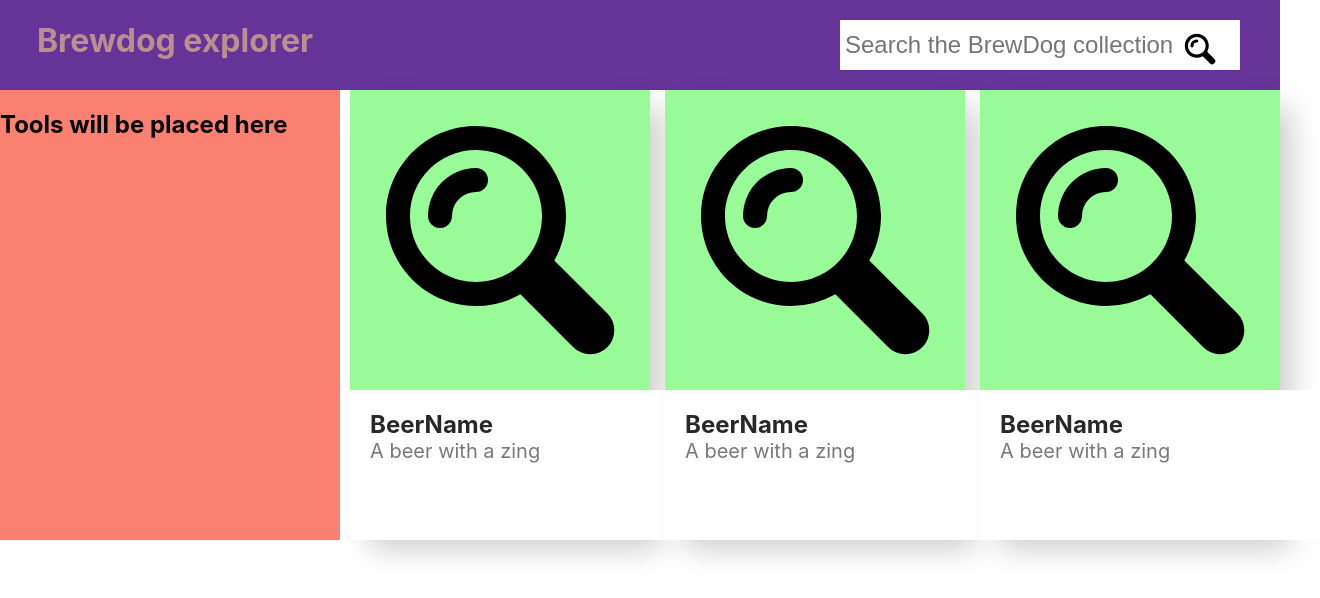
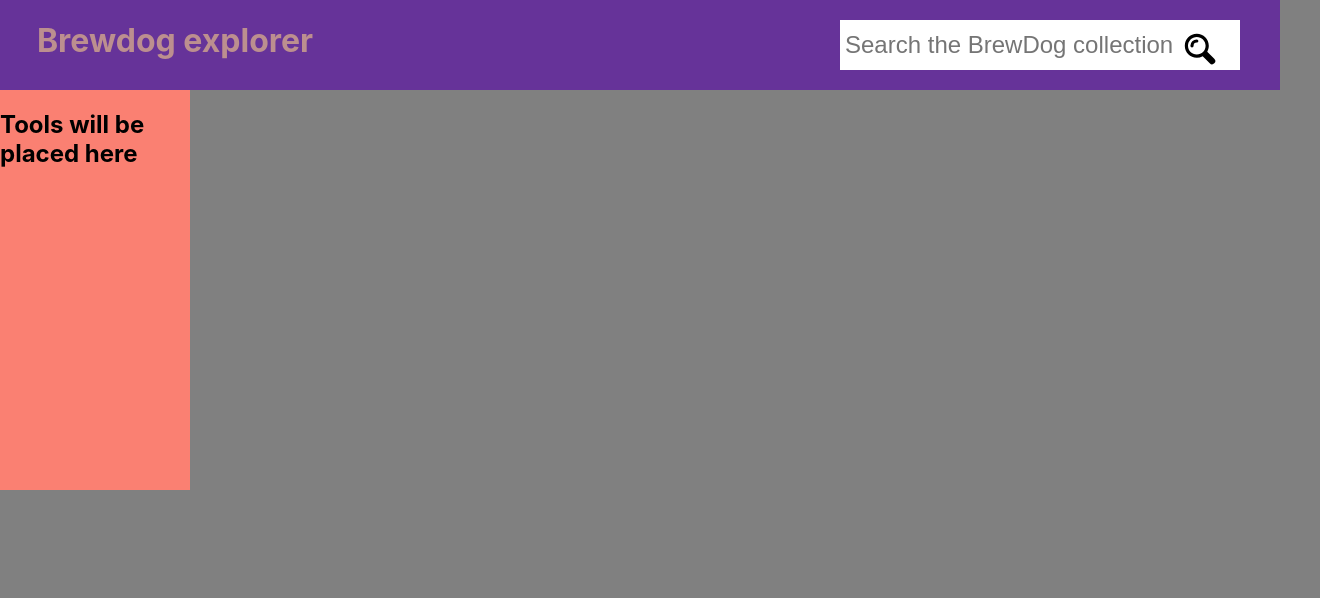
Before and after one commit to konsvasi/brewdog-explorer, a React (Create React App) app: page / in a window 1280 px wide. Shown: the top 598 px of the page, 1320 px wide, since content can reach past the window. Built offline with nearby package versions, Linux system fonts and the light colour scheme.

Commit message:
Added the api call and the rendering of the CardList and Card components with the results.

```diff
--- a/src/Components/App.js
+++ b/src/Components/App.js
@@ -3,11 +3,22 @@
 import MainPanel from './MainPanel';
 
 class App extends Component {
+  constructor(props) {
+    super(props);
+    this.state = {
+      results: []
+    }
+  }
+
+  getResults = (results) => {
+    this.setState({results: results});
+  }
+
   render() {
     return (
       <div>
-        <Header />
-        <MainPanel />
+        <Header getResults={this.getResults}/>
+        <MainPanel data={this.state.results}/>
       </div>
     );
   }
--- a/src/Components/Card.js
+++ b/src/Components/Card.js
@@ -1,18 +1,21 @@
 import React from 'react';
 import styled, { keyframes } from 'styled-components';
-import searchIcon from '../Assets/search.svg';
 
 const Details = styled.div`
-  padding: 20px;
+  padding: 30px;
   grid-row: 3;
   grid-column: 1 / -1;
   background: white;
-  width: 100%;
 `;
 
-const Description = styled.p`
+
+const Description = styled.div`
+  display: none;
+`;
+
+const DescriptionContent = styled.p`
   font-size: 16px;
-  display: none;
+  color: rgb(120,120,120);
 `;
 
 const fadeIn = keyframes`
@@ -28,12 +31,11 @@
 const Info = styled.div`
   box-shadow: 15px 13px 29px -5px rgba(0,0,0,0.21);
   display: grid;
-  grid-template-columns: repeat(2, 150px);
-  grid-template-rows: repeat(3, 150px);
+  grid-template-columns: 350px;
+  grid-template-rows: 150px minmax(150px, auto);
   background: palegreen;
   &:hover ${Details} {
     grid-row: 2 / 4;
-    transition: 2s;
     ${Description} {
       display: block;
       animation: ${fadeIn} 2s;
@@ -42,8 +44,10 @@
   }
 
   &:hover {
-    box-shadow: 15px 13px 29px -5px rgba(0,0,0,0.5);
-    transition: 2s
+    box-shadow: 15px 13px 29px -5px rgba(0,0,0,1);
+    transition: 2s;
+    grid-template-rows: 1fr;
+    background: red;
   }
 `;
 
@@ -68,19 +72,25 @@
   margin: 0;
 `;
 
+const SubDetails = styled.p`
+  font-weight: 700;
+  color: rgb(120,120,120);
+`;
+
 const Card = (props) => {
  return (
   <Info>
-    <ProductImage src={searchIcon}/>
+    <ProductImage src={props.beer.image_url}/>
     <Details>
-      <Name>BeerName</Name>
+      <Name>{props.beer.name}</Name>
       <TagLine>
-        A beer with a zing
+        {props.beer.tagline}
       </TagLine>
       <Description>
-        This is the description. Bla bla bla
-        blalsl asg alsglasglalg
-        asglaslgals gl asgsaglasg
+        <DescriptionContent>
+          {props.beer.description}
+        </DescriptionContent>
+        <SubDetails>Abv:{props.beer.abv}% Ibu: {props.beer.ibu}</SubDetails>
       </Description>
     </Details>
   </Info>
--- a/src/Components/CardList.js
+++ b/src/Components/CardList.js
@@ -4,17 +4,21 @@
 
 const List = styled.div`
  display: grid;
- grid-template-columns: repeat(3, 1fr);
+ grid-template-columns: repeat(3, 350px);
+ grid-auto-rows: 450px;
  grid-gap: 15px;
 `;
 
 
-const CardList = () => {
+const CardList = (props) => {
+  const resultList = props.data.map((beer => {
+    return (
+      <Card key={beer.id} beer={beer} />
+    )
+  }))
   return (
     <List>
-      <Card />
-      <Card />
-      <Card />
+      {resultList}
     </List>
   )
 }
--- a/src/Components/Header.js
+++ b/src/Components/Header.js
@@ -15,11 +15,11 @@
   justify-self: center;
 `;
 
-const Header = () => {
+const Header = (props) => {
   return (
     <Head>
       <Logo>Brewdog explorer</Logo>
-      <SearchBar />
+      <SearchBar getResults={props.getResults}/>
     </Head>
   )
 }
--- a/src/Components/MainPanel.js
+++ b/src/Components/MainPanel.js
@@ -11,11 +11,15 @@
 `;
 
 class MainPanel extends Component {
+  constructor(props) {
+    super(props);
+  }
+
   render() {
     return (
       <Panel>
         <ToolSideBar />
-        <CardList />
+        <CardList data = {this.props.data} />
       </Panel>
     )
   }
--- a/src/Components/Searchbar.js
+++ b/src/Components/Searchbar.js
@@ -36,7 +36,7 @@
   constructor(props) {
     super(props);
     this.state = {
-      inputFieldValue: ''
+      inputFieldValue: '',
     }
   }
 
@@ -50,21 +50,30 @@
   // and calls the submit function if it was pressed
   checkForEnterPressed = (ev) => {
     if (ev.key === 'Enter') {
-      this.submit();
+      this.submit(this.state.inputFieldValue);
     }
   }
 
-  submit = () => {
-    console.log('submitted:', this.state.inputFieldValue);
+  // Makes a fetch call based on the searchTerm given
+  // and returns the response
+  fetchResults = async (searchTerm) => {
+    const response = await fetch(`https://api.punkapi.com/v2/beers/?beer_name=${searchTerm}`);
+    const result = await response.json();
+    return result;
+  }
+
+  // Submits the results to the parent component
+  submit =  async (searchTerm) => {
+    const result = await this.fetchResults(searchTerm);
+    this.props.getResults(result);
   }
 
   render() {
     return (
       <SearchField>
         <Input placeholder="Search the BrewDog collection" onChange={this.handleOnChange} onKeyDown={this.checkForEnterPressed}></Input>
-        <a href="#"><Icon src={searchIcon} alt="glass" onClick={this.submit}/></a>
+        <a href="#"><Icon src={searchIcon} alt="glass" onClick={() => {this.submit(this.state.inputFieldValue)}}/></a>
       </SearchField>
-
     )
   }
 }
--- a/src/Components/ToolSideBar.js
+++ b/src/Components/ToolSideBar.js
@@ -3,6 +3,7 @@
 
 const SideBar = styled.div`
   background: salmon;
+  height: 400px;
 `;
 
 const ToolSideBar = () => {
--- a/src/index.css
+++ b/src/index.css
@@ -6,6 +6,7 @@
     sans-serif;
   -webkit-font-smoothing: antialiased;
   -moz-osx-font-smoothing: grayscale;
+  background: gray;
 }
 
 code {
```
